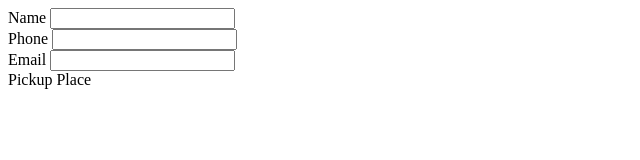
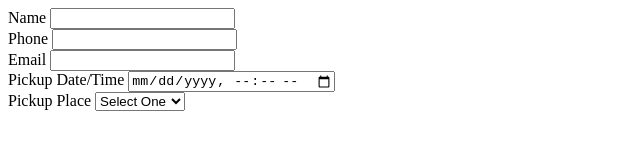
Before and after one commit to ZeeCoder91/ValForms-04, a plain HTML site: page index.html in a window 1280 px wide. Shown: the whole page, without its empty margins (0-640 px from the left). Drawn offline with Linux system fonts and the light colour scheme.

Commit message:
practice

```diff
--- a/index.html
+++ b/index.html
@@ -23,8 +23,17 @@
                     <input type="email" id="email_address">
                 </div>
                 <div class="input-group">
-                    <label for="pickup">Pickup Place</label>
-
+                    <label for="pickup_time">Pickup Date/Time</label>
+                    <input type="datetime-local" id="pickup_time">
+                </div>
+                <div class="input-group">
+                    <label for="pickup_place">Pickup Place</label>
+                    <select id="pickup_place">
+                        <option value="" selected="selected">Select One</option>
+                        <option value="office">Taxi Office</option>
+                        <option value="town_hall">Town Hall</option>
+                        <option value="telepathy">We'll guess</option>
+                    </select>
                 </div>
 
 
```
